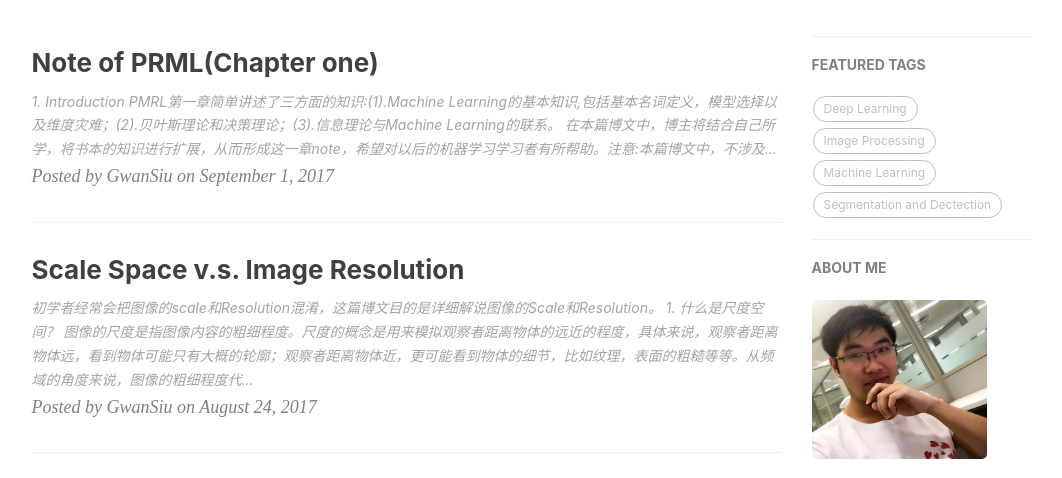
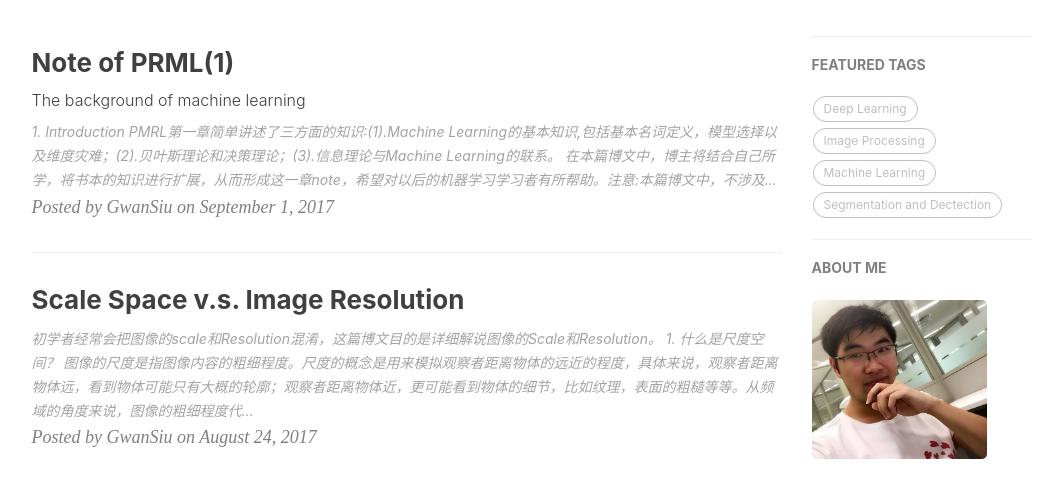
Before and after one commit to Gwan-Siu/gwansiu.github.io, a Jekyll site: the page built from index.html, in a window 1280 px wide and 900 px high, cut to the strip 422-900 px from the top of the window. Shown: the whole strip, without its empty margins (136-1198 px from the left). Built offline with Jekyll 4.4.1, drawn with Linux system fonts in a browser that asks for light colours; nearby versions of some CDN libraries; the list of posts is cut into pages by our own code; comment, search, counter and statistics services are not loaded.

Commit message:
Prml
note

```diff
--- a/_posts/2017-09-01-PRML-one.markdown
+++ b/_posts/2017-09-01-PRML-one.markdown
@@ -1,6 +1,7 @@
 ---
 layout: post
-title: Note of PRML(Chapter one)
+title: Note of PRML(1)
+subtitle: The background of machine learning
 date: 2017-09-01
 author: GwanSiu
 catalog: True
@@ -91,4 +92,4 @@ $$E_{D}[E_{test}[g^{D}]]=\text{bias(x)}+\text{Var{x}} \tag{6}$$
 
 <img src="http://static.zybuluo.com/GwanSiu/u2ojzi31sn76i04wh8t27u21/image.png" width="400" height="400"/>
 
-**bias很大，说明所构造的函数空间的均值点$E[g^{D}(x)]离$f(x)$距离远，模型因此欠拟合；Variance很大，说明所构造的函数空间虽然包含$f(x)$，但是空间很大，离散程度高，模型容易过拟合。**
+**bias很大，说明所构造的函数空间的均值点$E[g^{D}(x)]$离&f(x)$距离远，模型因此欠拟合；Variance很大，说明所构造的函数空间虽然包含$f(x)$，但是空间很大，离散程度高，模型容易过拟合。**
```
